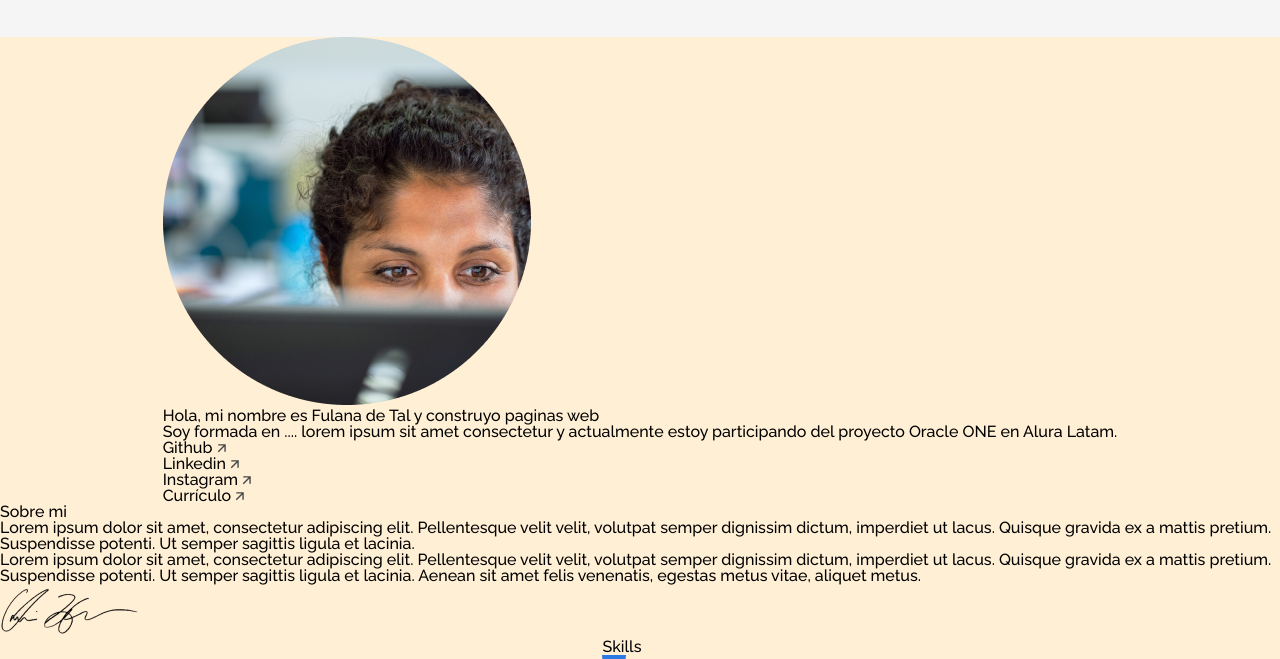
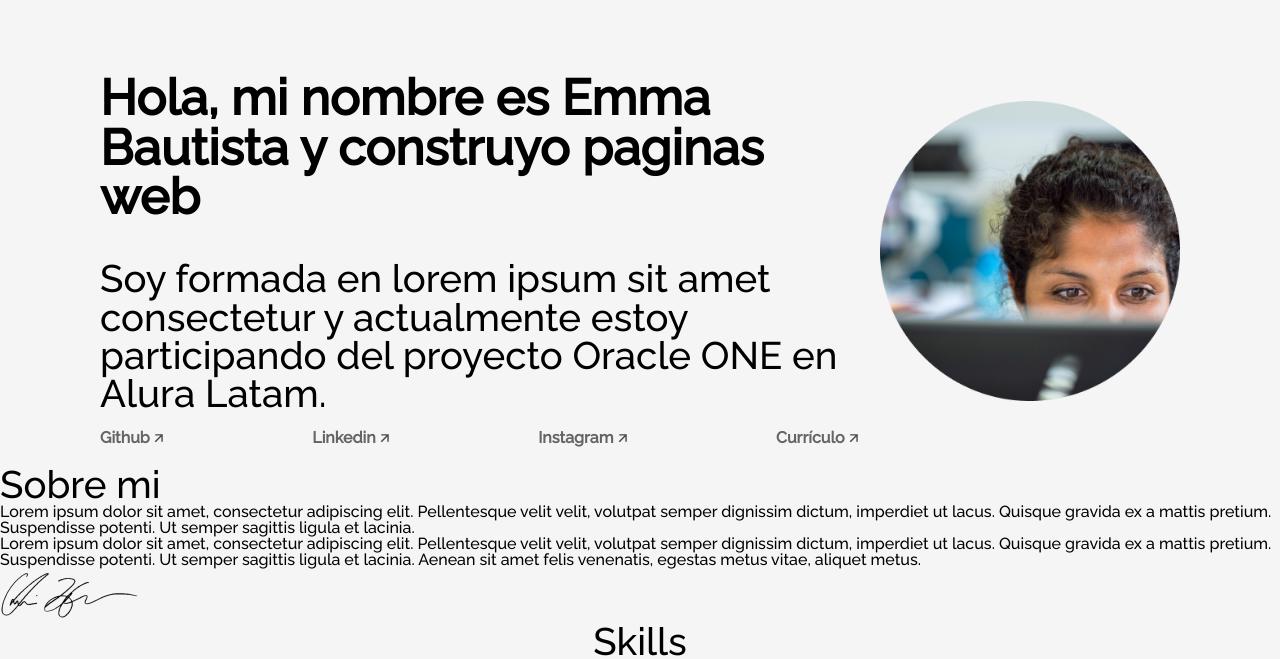
Before and after one commit to EmmaBautista26/challenge-portafolio, a plain HTML site: page index.html in a window 1280 px wide. Shown: the part 63-722 px from the top of the page. Drawn offline with Linux system fonts and the light colour scheme.

Commit message:
Se añadió y editó la parte relacionada con el title

```diff
--- a/index.html
+++ b/index.html
@@ -38,10 +38,12 @@
                 <!-- Sección del Header/Title/Hero -->
                 <section class="title">
                     <div class="title__div">
-                        <img class="title__profile" src="assets\profile.png">
+                        <div class="title__profile__img">
+                            <img class="title__profile" src="assets\profile.png">
+                        </div>
                         <div class="title__container">
-                            <h2 class="title__bio">Hola, mi nombre es Fulana de Tal y construyo paginas web</h2>
-                            <h3 class="title__subsection">Soy formada en .... lorem ipsum sit amet consectetur y actualmente estoy participando del proyecto Oracle ONE en Alura Latam.</h3>
+                            <h2 class="title__bio">Hola, mi nombre es Emma Bautista y construyo paginas web</h2>
+                            <h3 class="title__subsection">Soy formada en lorem ipsum sit amet consectetur y actualmente estoy participando del proyecto Oracle ONE en Alura Latam.</h3>
                             <ul class="title__network">
                                 <!-- Pon los enlaces de tus redes sociales favoritas -->
                                 <li class="title__network__item"><a href="">Github <img src="assets\arrow.png"> </a></li>
--- a/main.css
+++ b/main.css
@@ -6,7 +6,7 @@
 
 
 body {
-    background-color: papayawhip;
+    background-color: whitesmoke;
     color: black;
     font-family: 'Raleway';
     line-height: 1;
--- a/styles/title.css
+++ b/styles/title.css
@@ -0,0 +1,76 @@
+.title__div{
+    align-items: center;
+    padding: 20px 20px;
+}
+
+.title__profile__img{
+    display: flex;
+    justify-content: center;
+}
+
+.title__profile{
+    height: 100px;
+
+}
+
+.title__container{
+    padding-top: 1em;
+    text-align: center;
+
+}
+
+h2{
+    font-size: 2em;
+    font-weight: bold;
+}
+
+h3{
+    font-size: 1.4em;
+}
+
+.title__subsection{
+    padding-top: 1em;
+}
+
+.title__network{
+    display: flex;
+    flex-direction: row;
+    justify-content: space-between;
+    padding-top: 1em;
+    color: #656565;
+    font-weight: 700;
+}
+
+
+@media screen and (min-width:1025px){
+    .title__div{
+        display: flex;
+        flex-direction: row-reverse;
+        padding: 20px 100px;
+    }
+
+    .title__profile{
+        height: 300px;
+        padding-left: 1.4em;
+
+    }
+
+    .title__container{
+        text-align: left;
+
+    }
+
+    h2{
+        font-size: 3.1em;
+    }
+
+    h3{
+        font-size: 2.4em;
+    }
+
+
+}
+
+@media screen and (min-width:768px){
+
+}
```
